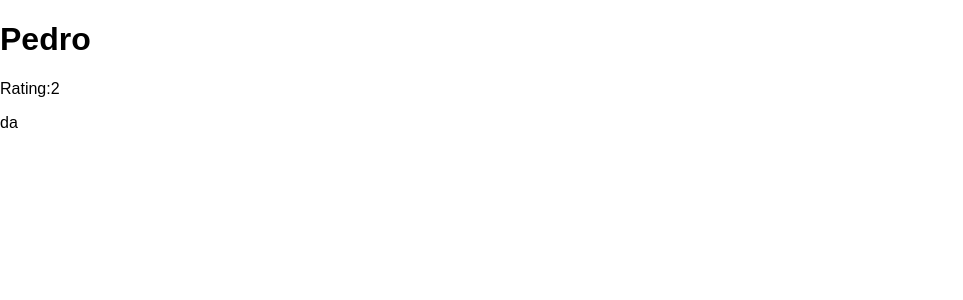
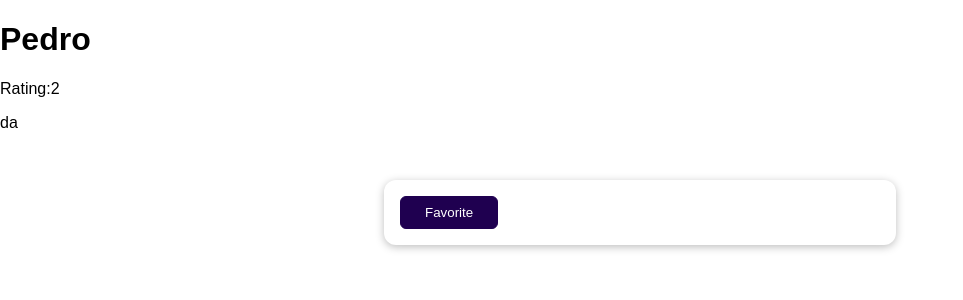
Before and after one commit to pedromonteiro01/django, a Django app: page /reviews/1 in a window 1280 px wide. Shown: the top 300 px of the page, without its empty margins (0-963 px from the left). Run offline with Django 3.2, Linux system fonts and the light colour scheme; data comes from the database, SQL or seed files in the repository; both versions use the stored data as it was after the commit.

Commit message:
storing data in sessions

```diff
--- a/feedback/reviews/templates/reviews/single_review.html
+++ b/feedback/reviews/templates/reviews/single_review.html
@@ -6,4 +6,9 @@
     <h1>{{review.user_name}}</h1>
     <p>Rating:{{review.rating}}</p>
     <p>{{review.feedback}}</p>
+    <form action="/reviews/favorite" method="POST">
+        {% csrf_token %}
+        <input type="hidden" name="review_id" value="{{ review.id }}">
+        <button>Favorite</button>
+    </form>
 {% endblock  %}
--- a/feedback/reviews/urls.py
+++ b/feedback/reviews/urls.py
@@ -6,5 +6,6 @@ urlpatterns = [
     path("", views.ReviewView.as_view()),
     path("thank-you", views.ThankYouView.as_view()),
     path("reviews", views.ReviewListView.as_view()),
+    path("reviews/favorite", views.AddFavoriteView.as_view()),
     path("reviews/<int:pk>", views.SingleReviewView.as_view()) #pk for DetailView
 ]
--- a/feedback/reviews/views.py
+++ b/feedback/reviews/views.py
@@ -99,3 +99,10 @@ class SingleReviewView(DetailView):
 def thank_you(request):
     return render(request, "reviews/thank_you.html")
 '''
+
+class AddFavoriteView(View):
+    def post(self, request):
+        review_id = request.POST['review_id']
+        request.session['favorite_review'] = review_id #any key can be used
+
+        return HttpResponseRedirect('/reviews/'+review_id)
```
Also changed, not shown: feedback/db.sqlite3.
